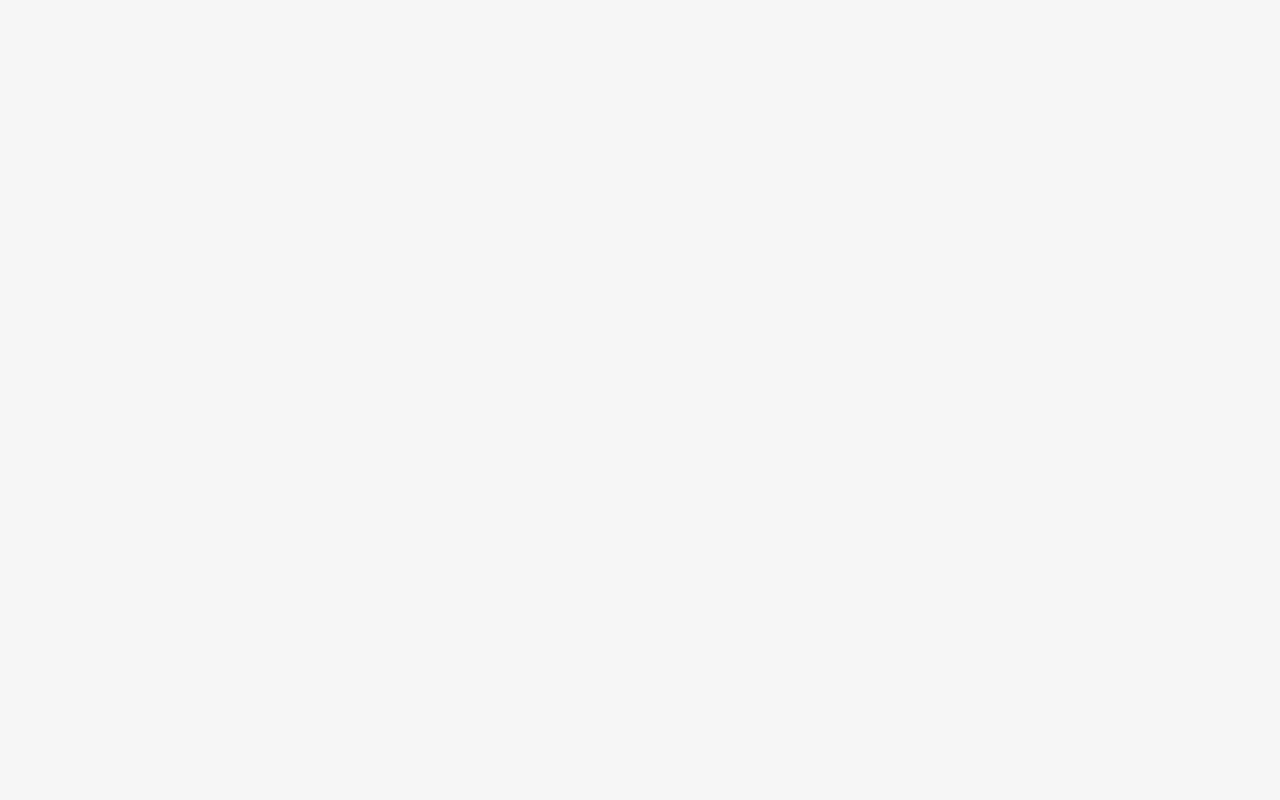
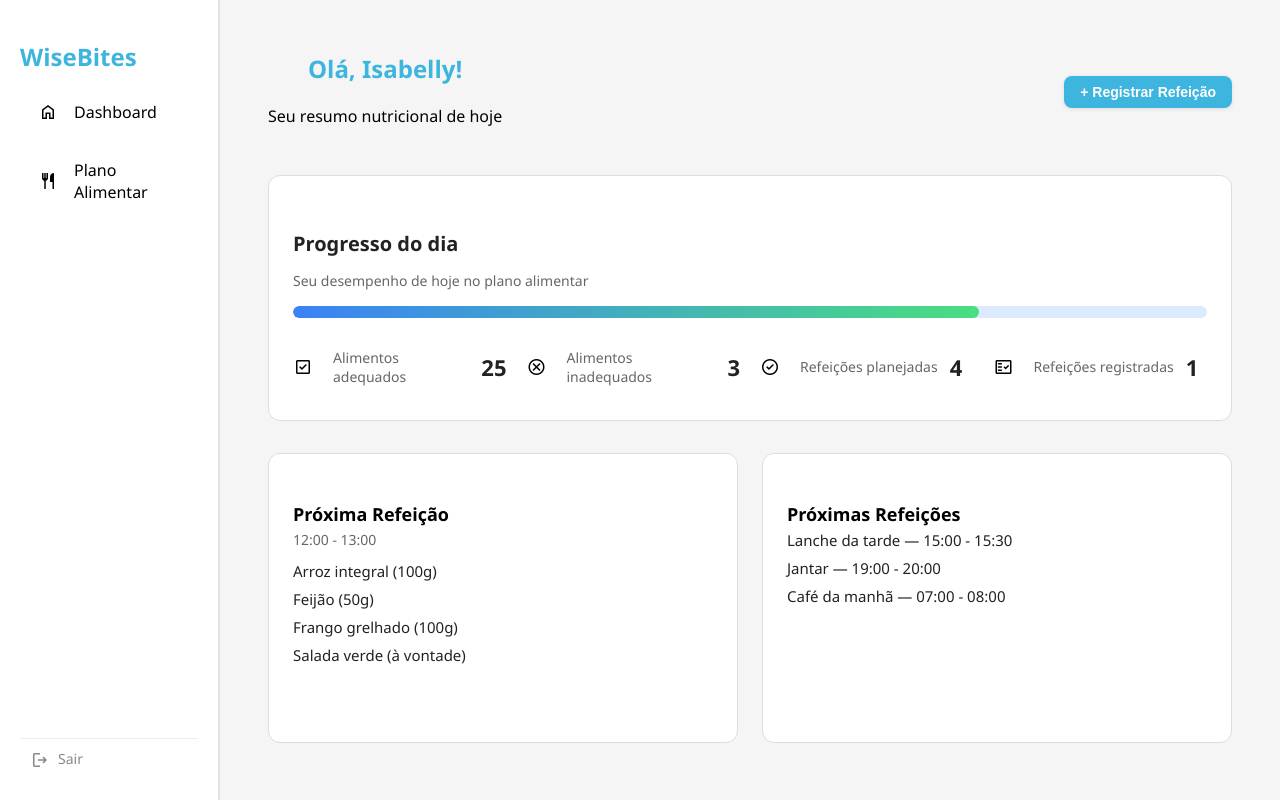
Before and after one commit to Isabellybrt/Wisebites, a React (Create React App) app in the folder frontend/: page /home_client in a window 1280 px wide. Before the commit this address had no page. Built offline with nearby package versions, Linux system fonts and the light colour scheme.

Commit message:
Ajuste na Sidebar de Nutricional_Plan_Client

```diff
--- a/frontend/src/App.tsx
+++ b/frontend/src/App.tsx
@@ -34,7 +34,7 @@ const Layout: React.FC = () => {
         <Route path="/" element={<Hero />} />
         <Route path="/registrar" element={<Register />} />
         <Route path="/dashboard" element={<Home_Nutritionist />} />
-        <Route path="/home" element={<Home_Client />} />
+        <Route path="/home_client" element={<Home_Client />} />
         <Route path="/login" element={<Login />} />
         <Route path='/plan_Registration' element={<Plan_Registration />} />
         <Route path='/nutritional_plan_client' element={<Nutritional_Plan_Client />} />
--- a/frontend/src/components/Sidebar_Client.tsx
+++ b/frontend/src/components/Sidebar_Client.tsx
@@ -10,7 +10,7 @@ const Sidebar_Client: React.FC = () => {
         <nav>
           <ul>
             <li>
-              <Link to="/home" className="sidebar-link">
+              <Link to="/home_client" className="sidebar-link">
                 <span className="material-symbols-outlined">home</span>
                 Dashboard
               </Link>
--- a/frontend/src/pages/Nutritional_Plan_Client.tsx
+++ b/frontend/src/pages/Nutritional_Plan_Client.tsx
@@ -1,5 +1,5 @@
 import React from 'react';
-import Sidebar from '../components/Sidebar_Nutritionist';
+import Sidebar from '../components/Sidebar_Client';
 import '../styles/Nutritional_Plan_Client.css';
 
 const Nutritional_Plan_Client: React.FC = () => {
```
